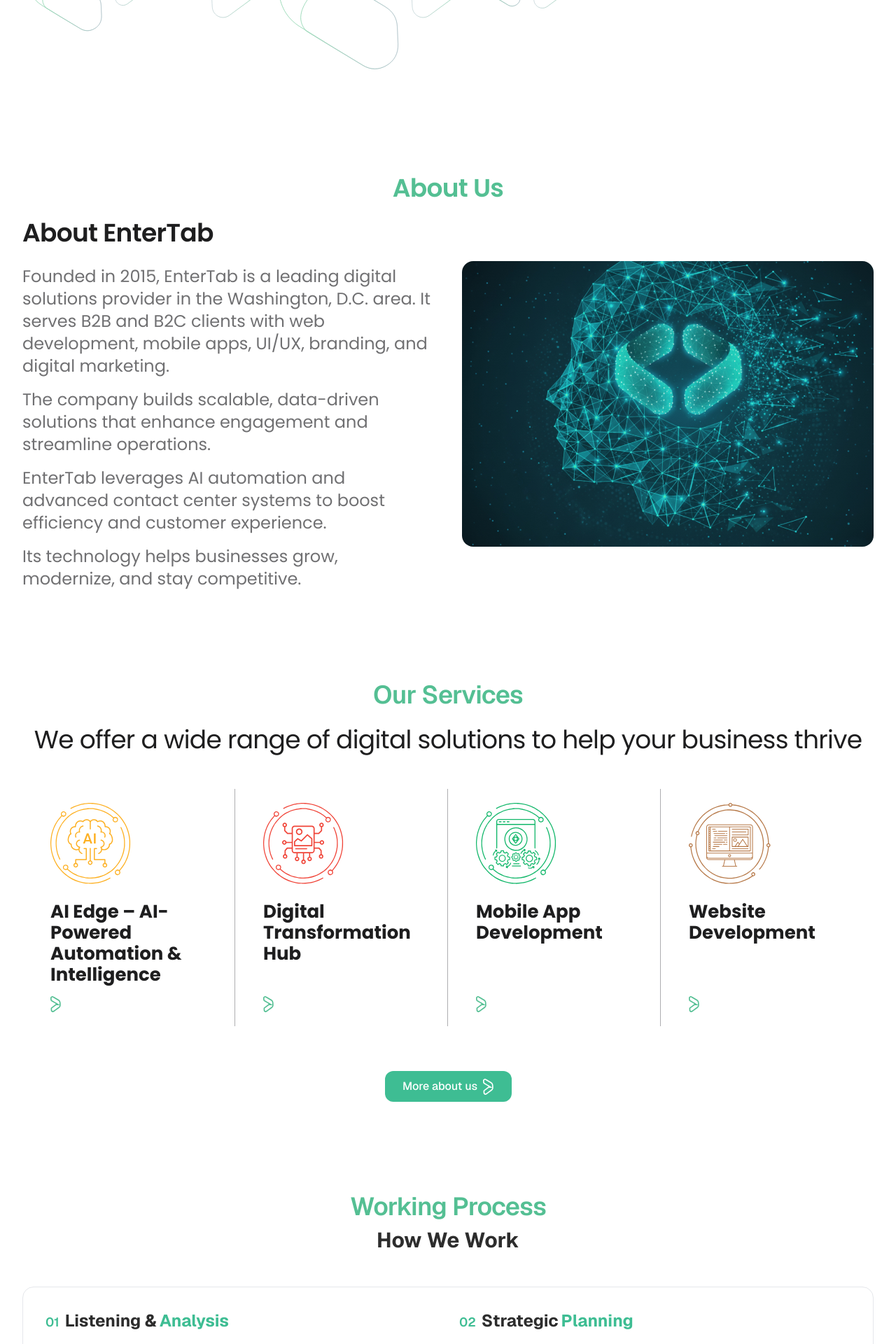
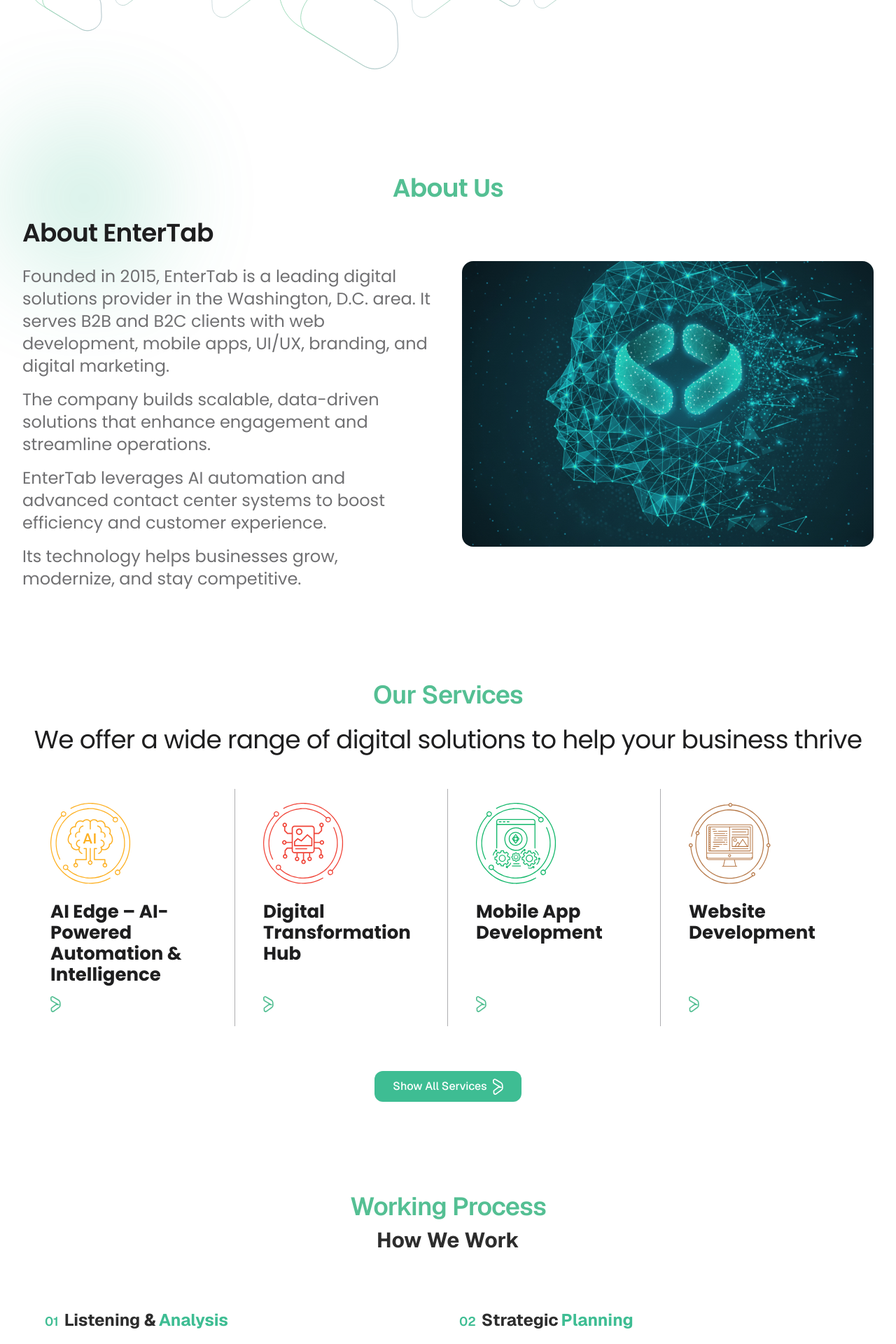
Before and after one commit to EntertabOrganization/entertab, a Next.js app: page / in a window 1280 px wide. Shown: the part 880-2800 px from the top of the page at 70% size. Built offline with nearby package versions, Linux system fonts and the light colour scheme.

Commit message:
update enhancements

```diff
--- a/app/components/AboutUs/AboutUs.tsx
+++ b/app/components/AboutUs/AboutUs.tsx
@@ -8,9 +8,14 @@ export default function AboutUs() {
   return (
     <section
       id="about"
-      className={`mx-auto w-full max-w-[96rem] px-4 sm:px-6 lg:px-8 py-12 md:py-16 ${poppins.className}`}
+      className={`relative mx-auto w-full max-w-8xl px-4 sm:px-6 lg:px-8 py-12 md:py-16 ${poppins.className}`}
     >
-      <div className="w-full">
+      <div
+        aria-hidden="true"
+        className="pointer-events-none absolute left-[20px] top-0 h-[200px] w-[200px] rounded-full bg-primary opacity-30 blur-[80px]"
+      />
+
+      <div className="relative z-10 w-full">
         <SectionTitle title="About Us" className="mb-5" />
 
         <div className="grid grid-cols-1 lg:grid-cols-2 gap-8 lg:gap-10 items-center">
--- a/app/components/Hero/Hero.tsx
+++ b/app/components/Hero/Hero.tsx
@@ -14,7 +14,7 @@ export default function Hero() {
           "linear-gradient(to bottom left, rgba(83, 190, 147, 0.5) 0%, #FFFFFF 40.3846%)",
       }}
     >
-      <div className="mx-auto w-full max-w-[96rem] px-4 sm:px-6 lg:px-8 pt-8 md:pt-12 lg:pt-16">
+      <div className="mx-auto w-full max-w-8xl px-4 sm:px-6 lg:px-8 pt-8 md:pt-12 lg:pt-16">
         <div className="grid grid-cols-1 lg:grid-cols-12 gap-8 items-start lg:items-center">
           {/* Left Content */}
           <div className="z-10 relative lg:col-span-8 lg:self-center">
--- a/app/components/Services/Services.tsx
+++ b/app/components/Services/Services.tsx
@@ -26,8 +26,8 @@ const services = [
 
 export default function Services() {
   return (
-    <section id="services" className="py-12 md:py-16 bg-white">
-      <div className="mx-auto w-full max-w-[96rem] px-4 sm:px-6 lg:px-8">
+    <section id="services" className="py-12 md:py-16">
+      <div className="mx-auto w-full max-w-8xl px-4 sm:px-6 lg:px-8">
         {/* Section Title */}
         <SectionTitle title="Our Services" className="mb-5" />
 
@@ -63,9 +63,9 @@ export default function Services() {
               variant="primary"
               href="#about"
               showArrow={false}
-              className="w-[181px] h-[44px] px-4 py-[10px] !rounded-[12px] justify-center bg-[#65C59D] hover:bg-[#65C59D] border-0 hover:border-0 text-[16px]"
+              className="w-[210px] h-[44px] px-6 py-[10px] !rounded-[12px] justify-center bg-[#65C59D] hover:bg-[#65C59D] border-0 hover:border-0 text-[16px]"
             >
-              <span>More about us</span>
+              <span>Show All Services</span>
               <svg
                 width="15"
                 height="23"
--- a/app/components/WorkingProcess/WorkingProcess.tsx
+++ b/app/components/WorkingProcess/WorkingProcess.tsx
@@ -40,7 +40,7 @@ const processSteps = [
 
 export default function WorkingProcess() {
   return (
-    <section className="py-12 md:py-16 bg-white">
+    <section className="py-12 md:py-16">
       <div className="mx-auto w-full max-w-[96rem] px-4 sm:px-6 lg:px-8">
         {/* Section Title */}
         <SectionTitle title="Working Process" className="mb-2" />
@@ -49,7 +49,7 @@ export default function WorkingProcess() {
         </h3>
 
         {/* Process Grid */}
-        <div className="grid grid-cols-1 md:grid-cols-2 gap-6 md:gap-8 border border-border-light rounded-2xl p-6 md:p-8">
+        <div className="grid grid-cols-1 md:grid-cols-2 gap-6 md:gap-8 p-6 md:p-8">
           {processSteps.map((step) => (
             <ProcessCard
               key={step.number}
```
